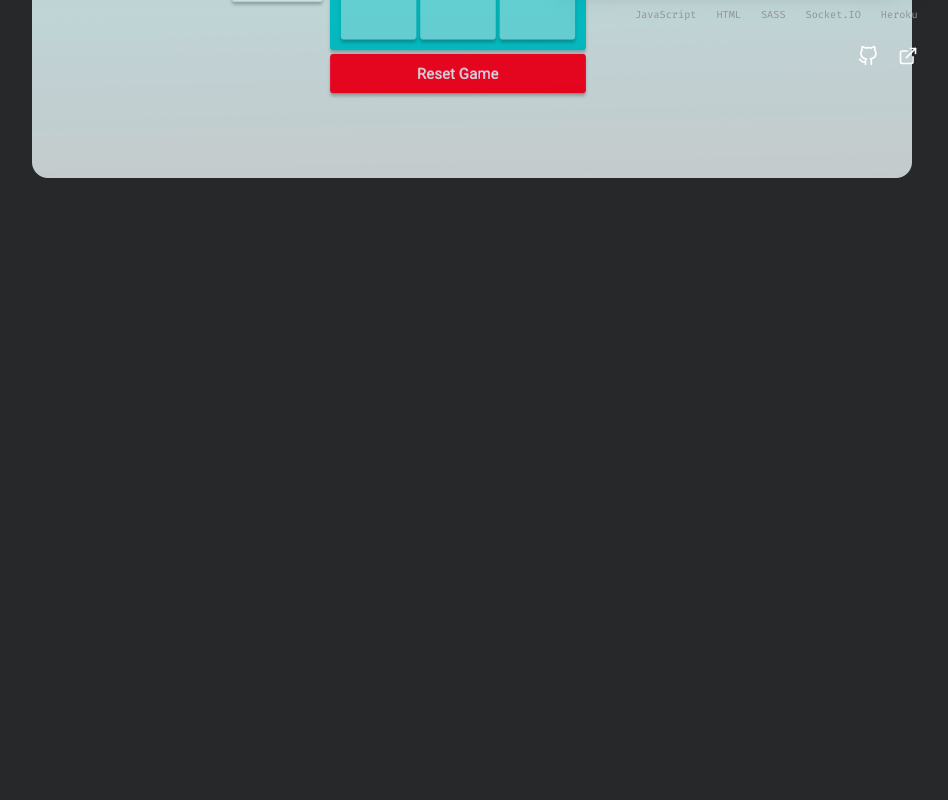
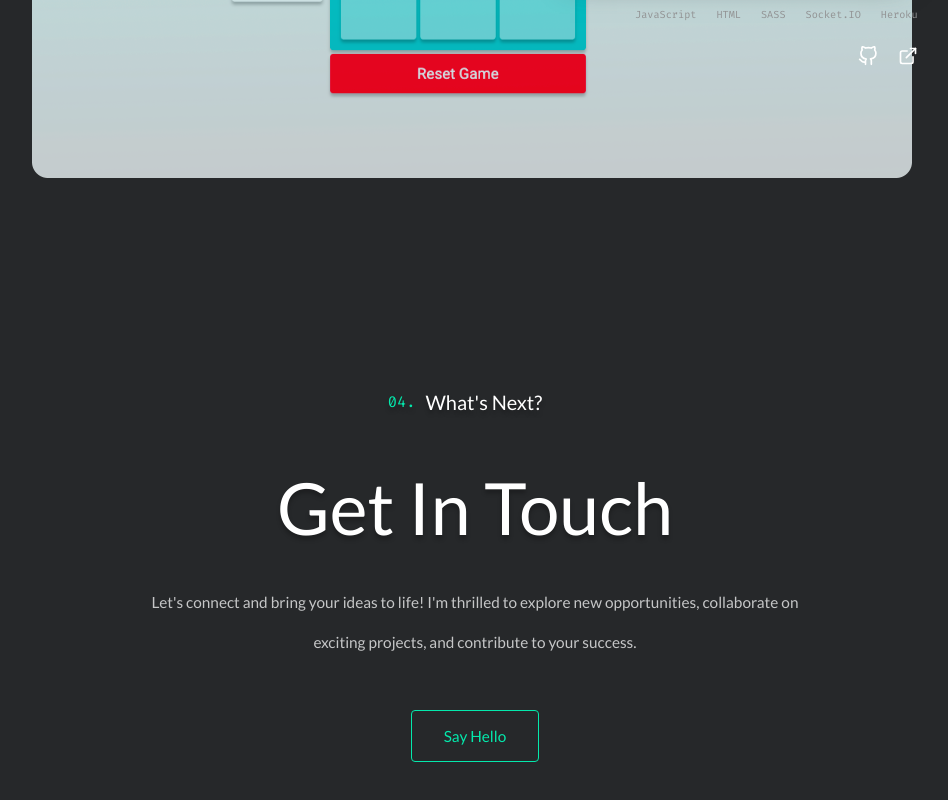
Before and after one commit to pophero110/2023-jeff-portfolio, a Next.js app: page / in a window 1280 px wide. Shown: the part 2676-3476 px from the top of the page, without its empty margins (165-1113 px from the left). Before the commit the page ends 2956 px from the top, so only its background shows below. Built offline with nearby package versions, Linux system fonts and the light colour scheme.

Commit message:
Add ContactSection to home page

```diff
--- a/src/pages/index.tsx
+++ b/src/pages/index.tsx
@@ -8,6 +8,7 @@ import AboutMeSection from "@/components/sections/aboutMeSection/aboutMeSection"
 import styles from "./index.module.scss";
 import ExperienceSection from "@/components/sections/experienceSection/experienceSection";
 import ProjectSection from "@/components/sections/projectSection/projectSection";
+import ContactSection from "@/components/sections/contactSection/contactSection";
 export default function Home() {
   return (
     <>
@@ -23,6 +24,7 @@ export default function Home() {
         <AboutMeSection></AboutMeSection>
         <ExperienceSection></ExperienceSection>
         <ProjectSection></ProjectSection>
+        <ContactSection></ContactSection>
       </main>
 
       <SideElement left>
```
